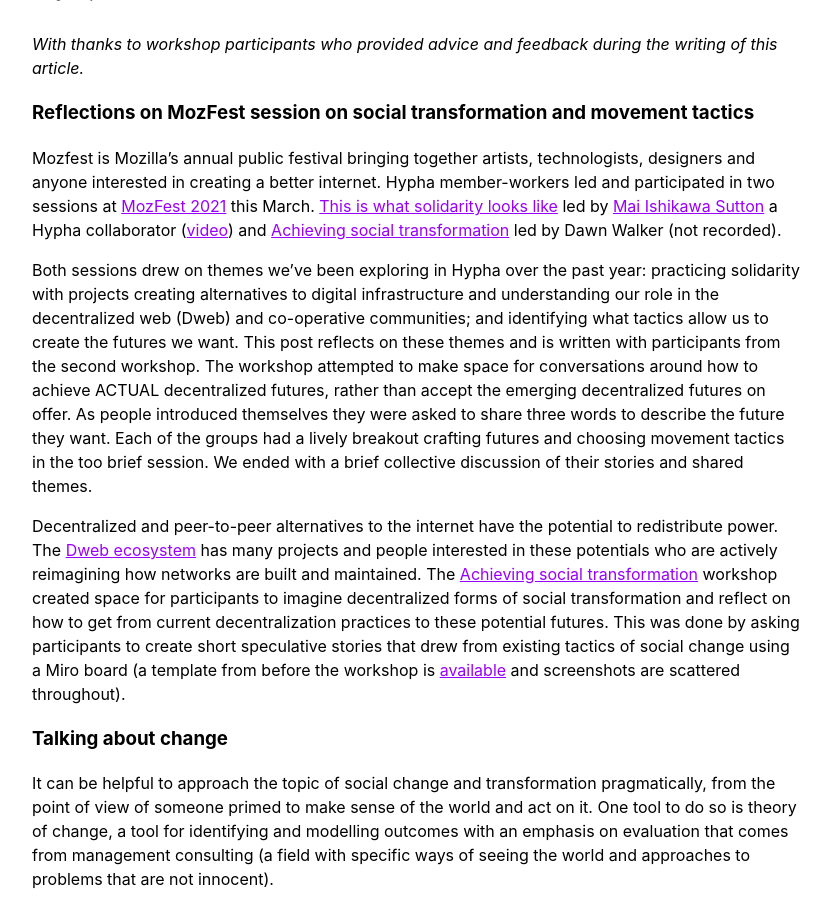
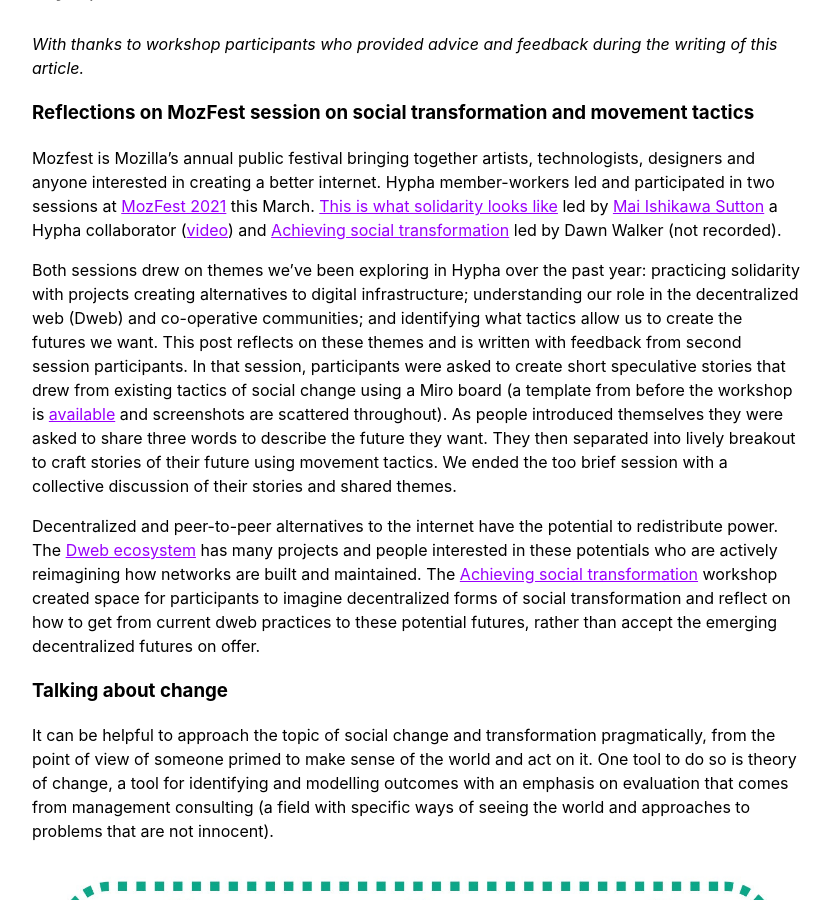
Before and after one commit to hyphacoop/hypha.coop, a Jekyll site: the page built from _posts/2021-07-28-making-change.md, in a window 1280 px wide and 900 px high, scrolled down 369 px. Shown: the whole window, without its empty margins (32-863 px from the left). Built offline with Jekyll 4.4.1, drawn with Linux system fonts in a browser that asks for light colours.

Commit message:
minor copy edits

```diff
--- a/_posts/2021-07-28-making-change.md
+++ b/_posts/2021-07-28-making-change.md
@@ -10,9 +10,9 @@
 
 Mozfest is Mozilla’s annual public festival bringing together artists, technologists, designers and anyone interested in creating a better internet. Hypha member-workers led and participated in two sessions at [MozFest 2021](https://foundation.mozilla.org/en/blog/vital-time-mozfest/) this March. [This is what solidarity looks like](https://schedule.mozillafestival.org/session/3BE77L-1) led by [Mai Ishikawa Sutton](https://twitter.com/maira) a Hypha collaborator ([video](https://www.youtube.com/watch?v=eVLHAVg-g24&list=PLnRGhgZaGeBv4FyPOmMY3OOFQJAz8J0lb&index=184)) and [Achieving social transformation](https://schedule.mozillafestival.org/session/8RD8GQ-1) led by Dawn Walker (not recorded).
 
-Both sessions drew on themes we’ve been exploring in Hypha over the past year: practicing solidarity with projects creating alternatives to digital infrastructure and understanding our role in the decentralized web (Dweb) and co-operative communities; and identifying what tactics allow us to create the futures we want. This post reflects on these themes and is written with participants from the second workshop. The workshop attempted to make space for conversations around how to achieve ACTUAL decentralized futures, rather than accept the emerging decentralized futures on offer. As people introduced themselves they were asked to share three words to describe the future they want. Each of the groups had a lively breakout crafting futures and choosing movement tactics in the too brief session. We ended with a brief collective discussion of their stories and shared themes.
+Both sessions drew on themes we’ve been exploring in Hypha over the past year: practicing solidarity with projects creating alternatives to digital infrastructure; understanding our role in the decentralized web (Dweb) and co-operative communities; and identifying what tactics allow us to create the futures we want. This post reflects on these themes and is written with feedback from second session participants. In that session, participants were asked to create short speculative stories that drew from existing tactics of social change using a Miro board (a template from before the workshop is [available](https://miro.com/app/board/o9J_lPj6OtY=/) and screenshots are scattered throughout). As people introduced themselves they were asked to share three words to describe the future they want. They then separated into lively breakout to craft stories of their future using movement tactics. We ended the too brief session with a collective discussion of their stories and shared themes.
 
-Decentralized and peer-to-peer alternatives to the internet have the potential to redistribute power. The [Dweb ecosystem](https://getdweb.net/) has many projects and people interested in these potentials who are actively reimagining how networks are built and maintained. The [Achieving social transformation](https://schedule.mozillafestival.org/session/8RD8GQ-1) workshop created space for participants to imagine decentralized forms of social transformation and reflect on how to get from current decentralization practices to these potential futures. This was done by asking participants to create short speculative stories that drew from existing tactics of social change using a Miro board (a template from before the workshop is [available](https://miro.com/app/board/o9J_lPj6OtY=/) and screenshots are scattered throughout).
+Decentralized and peer-to-peer alternatives to the internet have the potential to redistribute power. The [Dweb ecosystem](https://getdweb.net/) has many projects and people interested in these potentials who are actively reimagining how networks are built and maintained. The [Achieving social transformation](https://schedule.mozillafestival.org/session/8RD8GQ-1) workshop created space for participants to imagine decentralized forms of social transformation and reflect on how to get from current dweb practices to these potential futures, rather than accept the emerging decentralized futures on offer.
 
 ### Talking about change
 It can be helpful to approach the topic of social change and transformation pragmatically, from the point of view of someone primed to make sense of the world and act on it. One tool to do so is theory of change, a tool for identifying and modelling outcomes with an emphasis on evaluation that comes from management consulting (a field with specific ways of seeing the world and approaches to problems that are not innocent).
```
